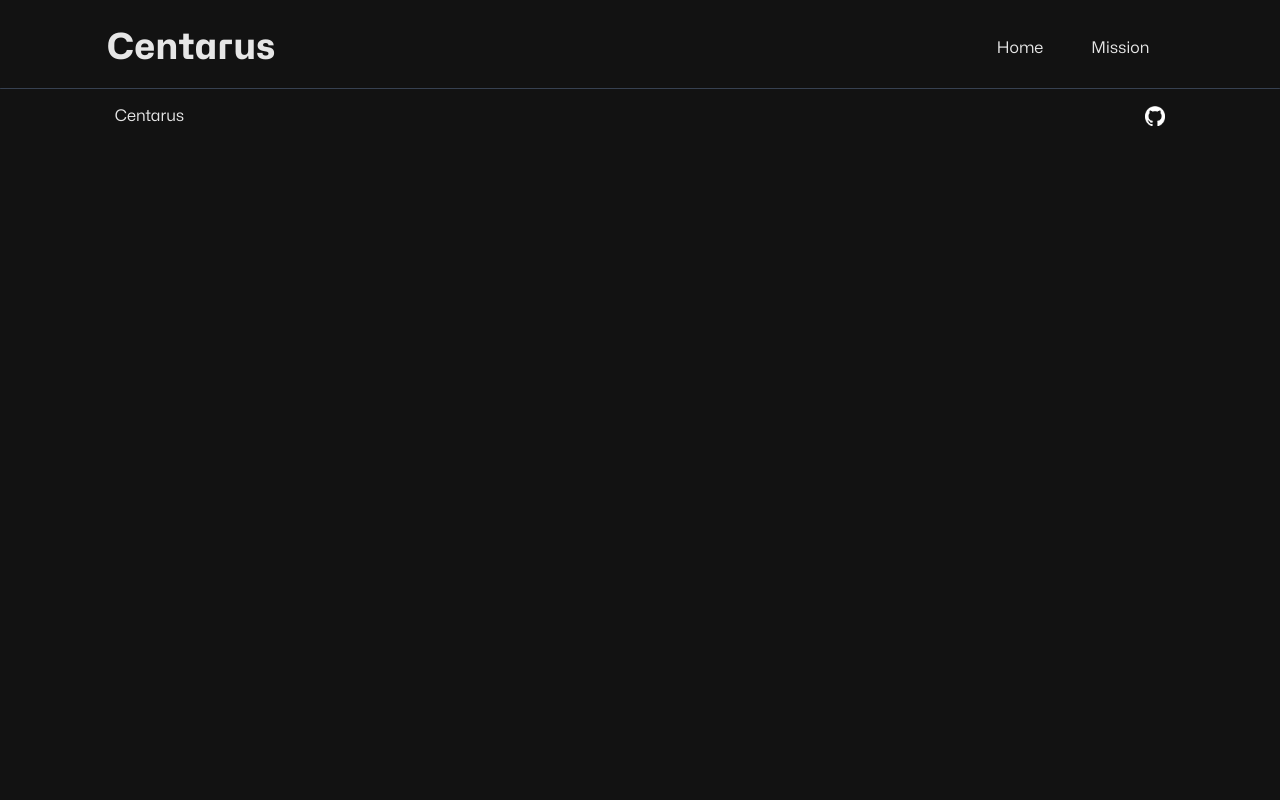
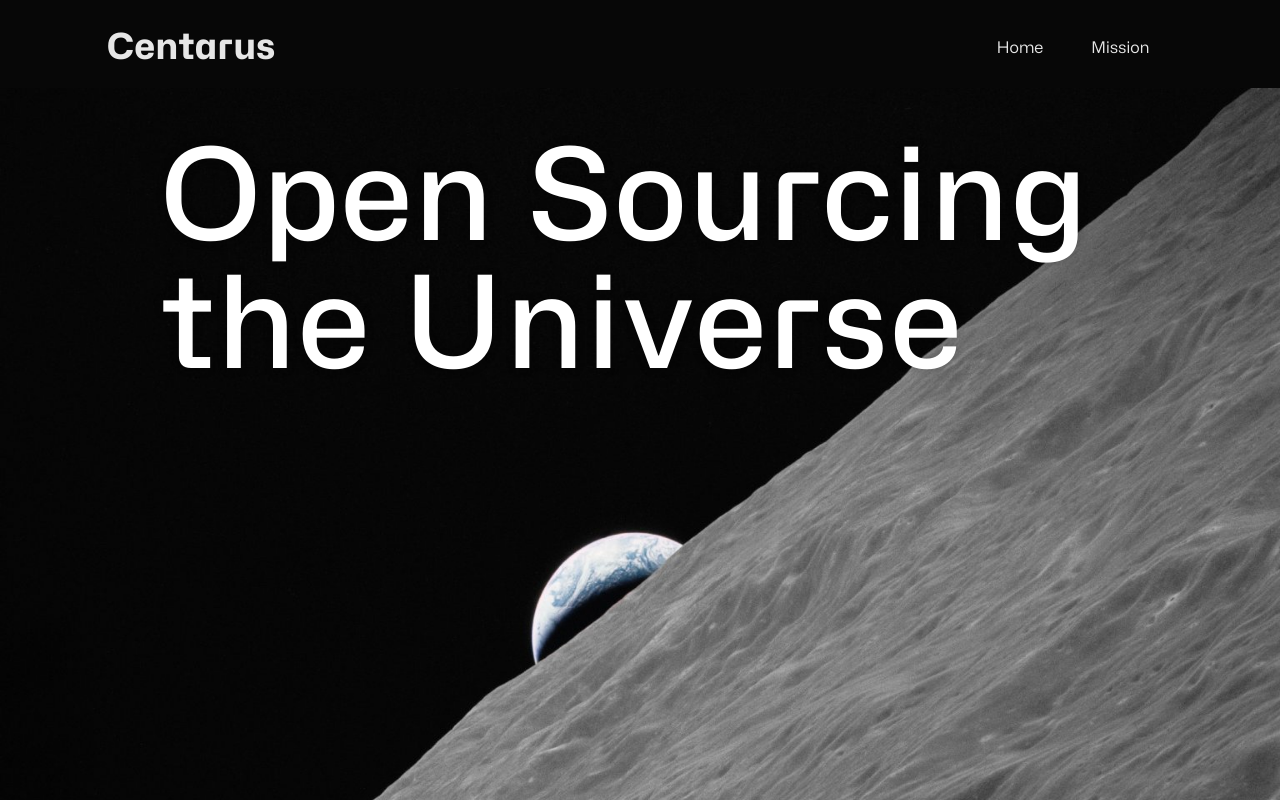
Before and after one commit to punitarani/centarus-website, a SvelteKit app: page /mission in a window 1280 px wide. Shown: the top 800 px of the page. Built offline with nearby package versions, Linux system fonts and the light colour scheme.

Commit message:
Create basic Mission page

```diff
--- a/src/routes/mission/+page.svelte
+++ b/src/routes/mission/+page.svelte
@@ -0,0 +1,29 @@
+<div class="flex flex-col items-center">
+	<div class="flex w-full flex-col justify-center">
+		<div class="relative flex h-screen justify-center">
+			<img
+				src="images/stock/Crescent-Earth-rises-above-lunar-horizon.jpg"
+				alt="Crescent Earth rises above lunar horizon"
+				class="absolute top-0 left-0 h-full w-full object-cover"
+			/>
+			<div class="absolute top-12 left-8 lg:inset-x-40 2xl:inset-x-1/4 2xl:top-1/4">
+				<h1 class="text-7xl xl:text-9xl">Open Sourcing</h1>
+				<h1 class="text-7xl xl:text-9xl">the Universe</h1>
+			</div>
+		</div>
+	</div>
+</div>
+
+<style>
+	:root {
+		background-color: #070707;
+	}
+
+	h1 {
+		font-family: 'Hubot Sans', 'Mona Sans', sans-serif;
+		font-weight: 500;
+		color: white;
+
+		text-shadow: 0 0 10px rgba(7, 7, 7, 0.25);
+	}
+</style>
```
